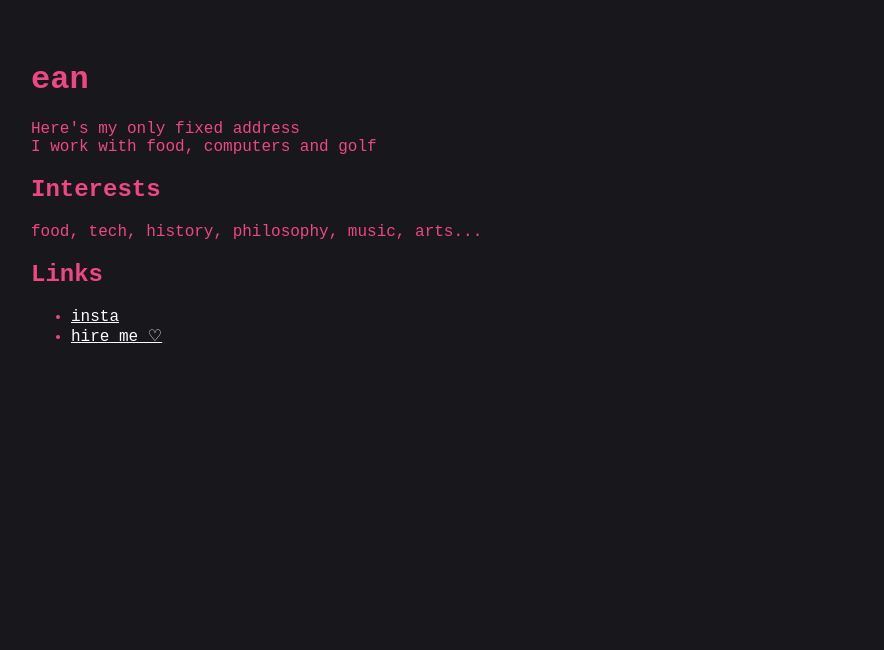
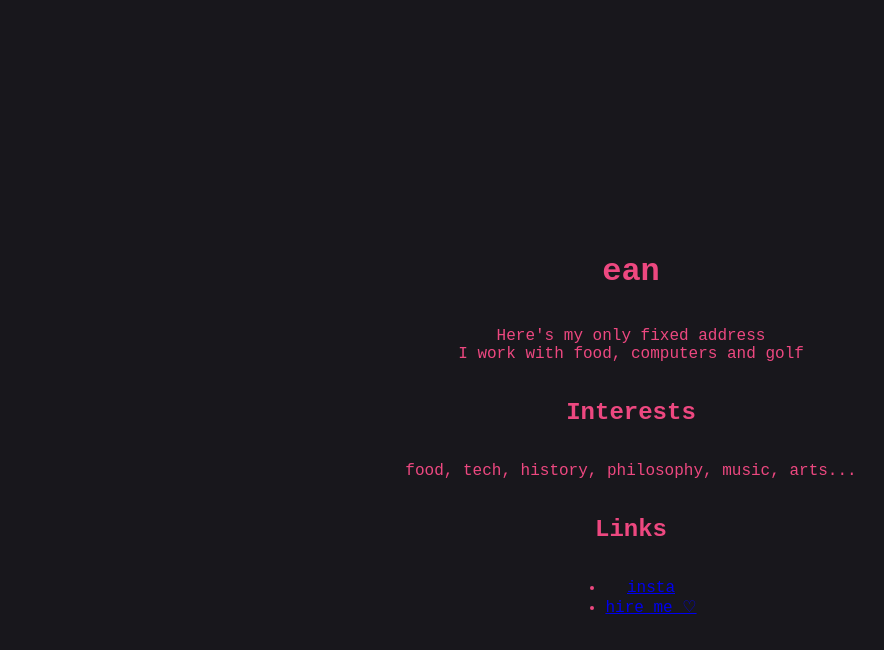
Before and after one commit to tsarkoi/tsarkoi.github.io, a plain HTML site: page index.html in a window 1280 px wide. Shown: the whole page, without its empty margins (9-893 px from the left). Drawn offline with Linux system fonts and the light colour scheme.

Commit message:
Update style.css

```diff
--- a/style.css
+++ b/style.css
@@ -2,12 +2,12 @@ body {
   background-color: #18171c;
   color: #ed4880;
   font-family: 'Courier New', Courier, monospace;
+  margin: 0;
+  height: 100vh;
+  display: flex;
+  flex-direction: column;
+  justify-content: center; /* Vertical center */
+  align-items: center;     /* Horizontal center */
+  text-align: center;      /* Center text inside elements */
   padding: 2rem;
 }
-a {
-  color: #ffffff;
-  text-decoration: underline;
-}
-h1, h2 {
-  color: #ed4880;
-}
```
